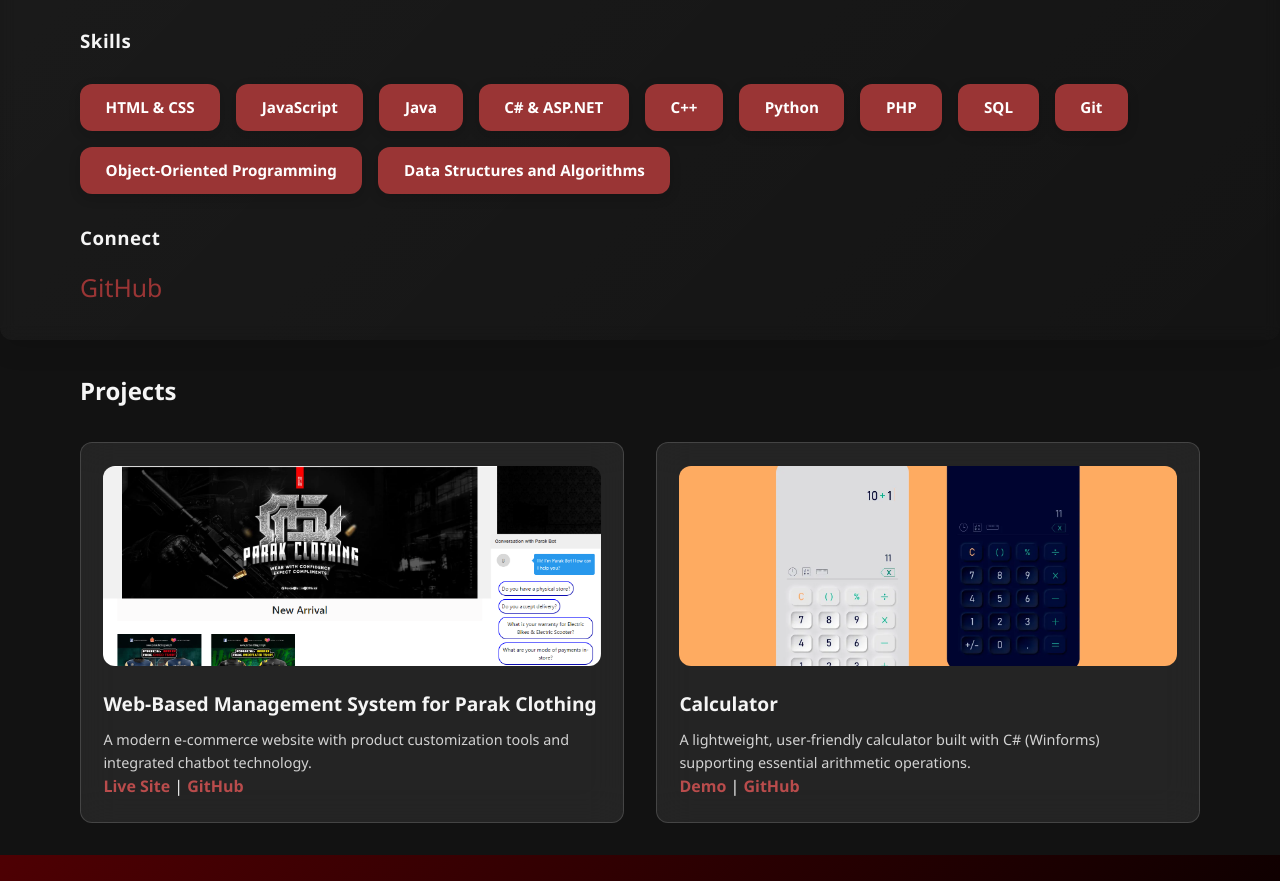
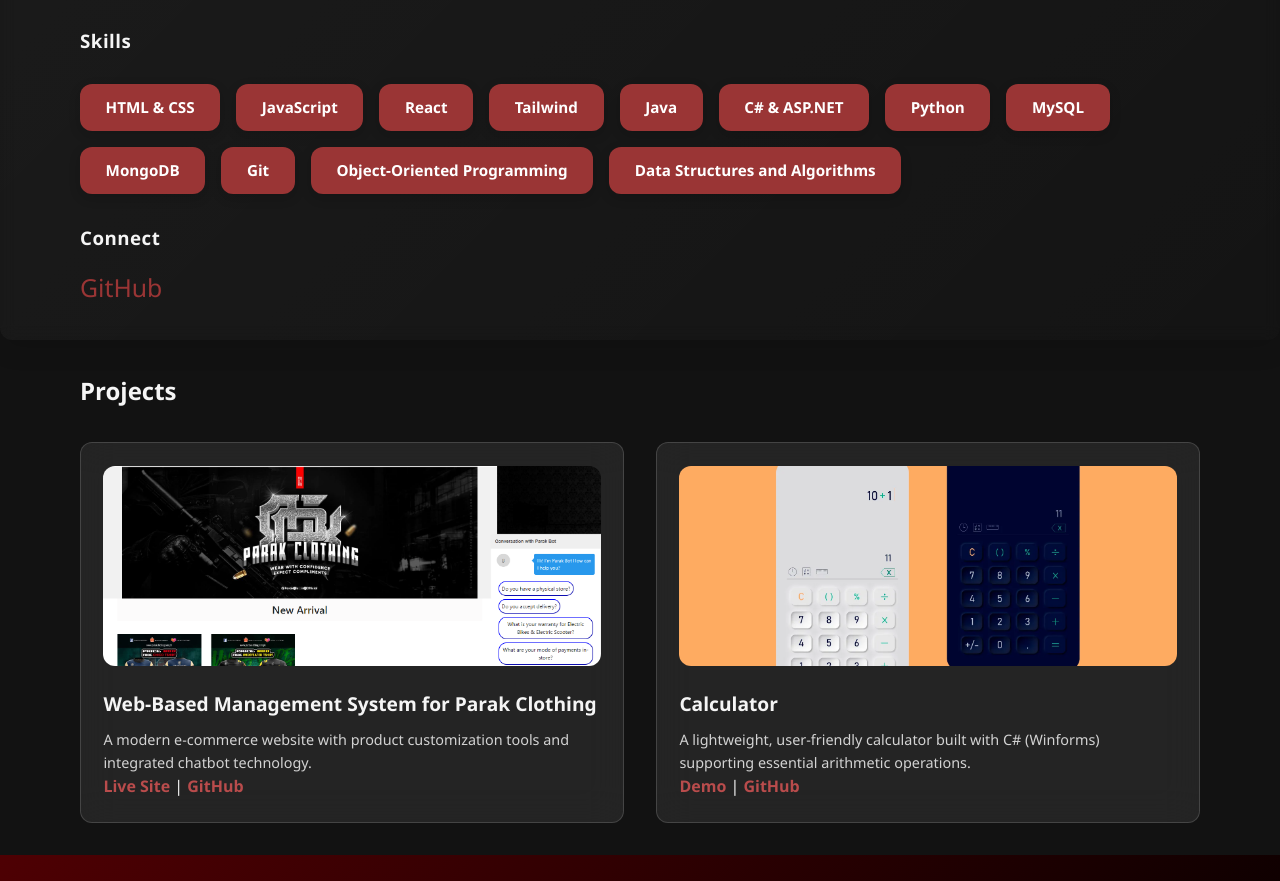
Before and after one commit to jerich2121/Professional-Portfolio, a plain HTML site: page index.html in a window 1280 px wide. Shown: the part 836-1717 px from the top of the page. Drawn offline with Linux system fonts and the light colour scheme; a web font is replaced by a local one.

Commit message:
Update index.html

```diff
--- a/index.html
+++ b/index.html
@@ -75,12 +75,13 @@
         <ul class="skills">
           <li>HTML & CSS</li>
           <li>JavaScript</li>
+          <li>React</li>
+          <li>Tailwind</li>
           <li>Java</li>
           <li>C# & ASP.NET</li>
-          <li>C++</li>
           <li>Python</li>
-          <li>PHP</li>
-          <li>SQL</li>
+          <li>MySQL</li>
+          <li>MongoDB</li>
           <li>Git</li>
           <li>Object-Oriented Programming</li>
           <li>Data Structures and Algorithms</li>
```
